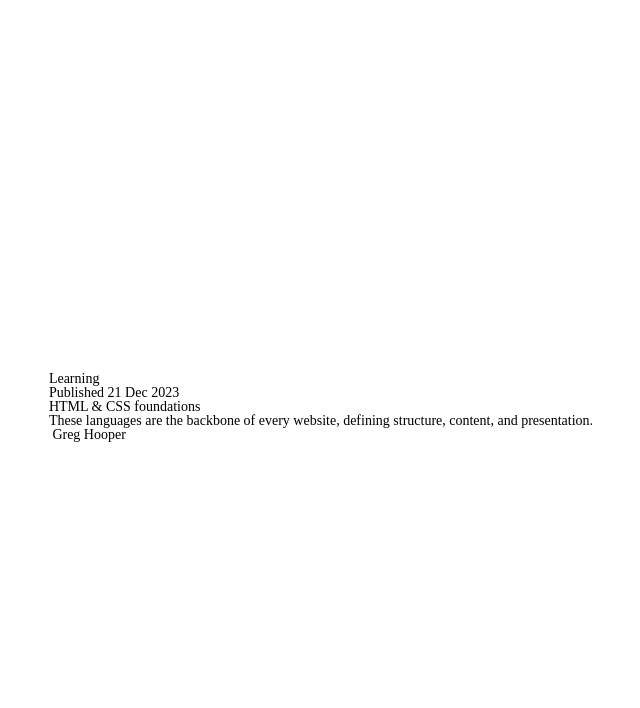
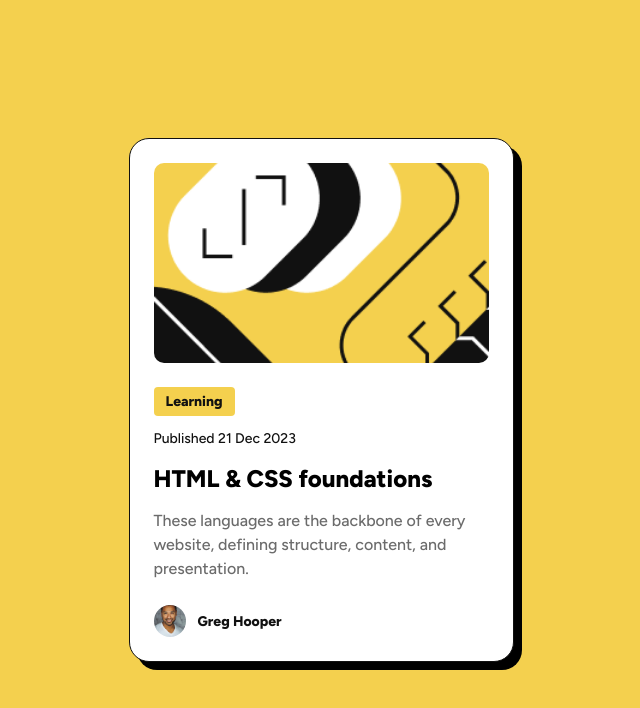
Before and after one commit to Nikko919/cardDZ, a plain HTML site: page index.html in a window 1280 px wide. Shown: the whole page, without its empty margins (319-959 px from the left). Drawn offline with Linux system fonts and the light colour scheme.

Commit message:
карточка готова

```diff
--- a/css/style.css
+++ b/css/style.css
@@ -1,13 +1,184 @@
 @import url(../css/base/reset.css);
+
+body {
+  background-color: #F4D04E;
+}
 
 .wrapper {
   height: 100%;
   max-width: 1460px;
   margin: 0 auto;
-  padding-inline: 10px;
+  padding-inline: 24px;
   display: flex;
   align-items: center;
   justify-content: center;
 }
 
+/* font-family: "Figtree", sans-serif;
+  font-optical-sizing: auto;
+  font-weight: <weight>;
+  font-style: normal; */
 /* card */
+
+.card {
+  max-width: 385px;
+  padding: 24px;
+  border-radius: 20px;
+  border: 1px solid #111111;
+  background-color: #fff;
+  -webkit-border-radius: 20px;
+  -moz-border-radius: 20px;
+  -ms-border-radius: 20px;
+  -o-border-radius: 20px;
+  box-shadow: 8px 8px 0px #000000;
+
+}
+
+.card__content {
+  display: flex;
+  flex-direction: column-reverse;
+  gap: 24px;
+  margin-bottom: 24px;
+}
+
+.card__img-box {
+  position: relative;
+  width: 100%;
+  min-height: 200px;
+}
+
+.card__img-box>img {
+  position: absolute;
+  width: 100%;
+  height: 100%;
+  inset: 0;
+  object-fit: cover;
+  border-radius: 10px;
+  -webkit-border-radius: 10px;
+  -moz-border-radius: 10px;
+  -ms-border-radius: 10px;
+  -o-border-radius: 10px;
+}
+
+.card__info {
+  display: flex;
+  flex-direction: column;
+  align-items: flex-start;
+  gap: 12px;
+}
+
+.card__category {
+  padding: 4px 12px;
+  background-color: #F4D04E;
+  border-radius: 4px;
+  -webkit-border-radius: 4px;
+  -moz-border-radius: 4px;
+  -ms-border-radius: 4px;
+  -o-border-radius: 4px;
+}
+
+.card__category>span {
+  display: inline-block;
+  font-family: "Figtree", sans-serif;
+  font-weight: 800;
+  font-size: 12px;
+  line-height: 150%;
+  color: #111111;
+}
+
+.card__date {
+  font-family: "Figtree", sans-serif;
+  font-size: 12px;
+  font-weight: 500;
+  color: #111111;
+  line-height: 150%;
+}
+
+.card__title {
+  font-family: "Figtree", sans-serif;
+  font-size: 20px;
+  font-weight: 800;
+  line-height: 150%;
+
+}
+
+.card__description {
+  font-family: "Figtree", sans-serif;
+  font-size: 14px;
+  font-weight: 500;
+  color: #6B6B6B;
+  line-height: 150%;
+
+}
+
+.card__user-info-box {
+
+  display: flex;
+  align-items: center;
+  gap: 12px;
+}
+
+.card__user-img-box {
+  position: relative;
+  width: 32px;
+  height: 32px;
+  border-radius: 50%;
+  -webkit-border-radius: 50%;
+  -moz-border-radius: 50%;
+  -ms-border-radius: 50%;
+  -o-border-radius: 50%;
+}
+
+.card__user-img-box>img {
+  position: absolute;
+  width: 100%;
+  height: 100%;
+  inset: 0;
+  object-fit: cover;
+  border-radius: 50%;
+  -webkit-border-radius: 50%;
+  -moz-border-radius: 50%;
+  -ms-border-radius: 50%;
+  -o-border-radius: 50%;
+}
+
+.card__user-name {
+  font-family: "Figtree", sans-serif;
+  font-size: 14px;
+  font-weight: 800;
+  line-height: 150%;
+  color: #111111;
+}
+
+
+@media (min-width:1280px) {
+  .card__content {
+    display: flex;
+    flex-direction: column;
+    gap: 24px;
+    margin-bottom: 24px;
+  }
+
+  .card__category>span {
+    font-size: 14px;
+  }
+
+  .card__date {
+    font-size: 14px;
+  }
+
+  .card__title {
+    font-size: 24px;
+
+  }
+
+  .card__description {
+    font-size: 16px;
+
+  }
+
+  .card__user-name {
+    font-size: 14px;
+  }
+
+}
--- a/index.html
+++ b/index.html
@@ -4,6 +4,10 @@
 <head>
   <meta charset="UTF-8">
   <meta name="viewport" content="width=device-width, initial-scale=1.0">
+  <link rel="preconnect" href="https://fonts.googleapis.com">
+  <link rel="preconnect" href="https://fonts.gstatic.com" crossorigin>
+  <link href="https://fonts.googleapis.com/css2?family=Figtree:ital,wght@0,300..900;1,300..900&display=swap" rel="stylesheet">
+
   <link rel="stylesheet" href="./css/style.css">
   <title>Card</title>
 </head>
@@ -13,18 +17,23 @@
     <div class="card">
       <div class="card__content">
         <div class="card__img-box">
-          <img src="" alt="">
+          <img src="images\Blog Image.png" alt="">
         </div>
+
+        <div class="card__info">
           <div class="card__category">
             <span>Learning</span>
           </div>
           <span class="card__date">Published 21 Dec 2023</span>
           <h1 class="card__title">HTML & CSS foundations</h1>
           <p class="card__description">These languages are the backbone of every website, defining structure, content, and presentation.</p>
+        </div>
+      </div>
       <div class="card__user-info-box">
-          <img src="" alt="">
+        <div class="card__user-img-box">
+          <img src="images\avatar.jpg" alt="">
+        </div>
         <span class="card__user-name">Greg Hooper</span>
-        </div>
       </div>
     </div>
   </div>
```
Also changed, not shown: images/Blog Image.png (added), images/avatar.jpg (added). Lines whose indentation alone changed are shown as unchanged.
